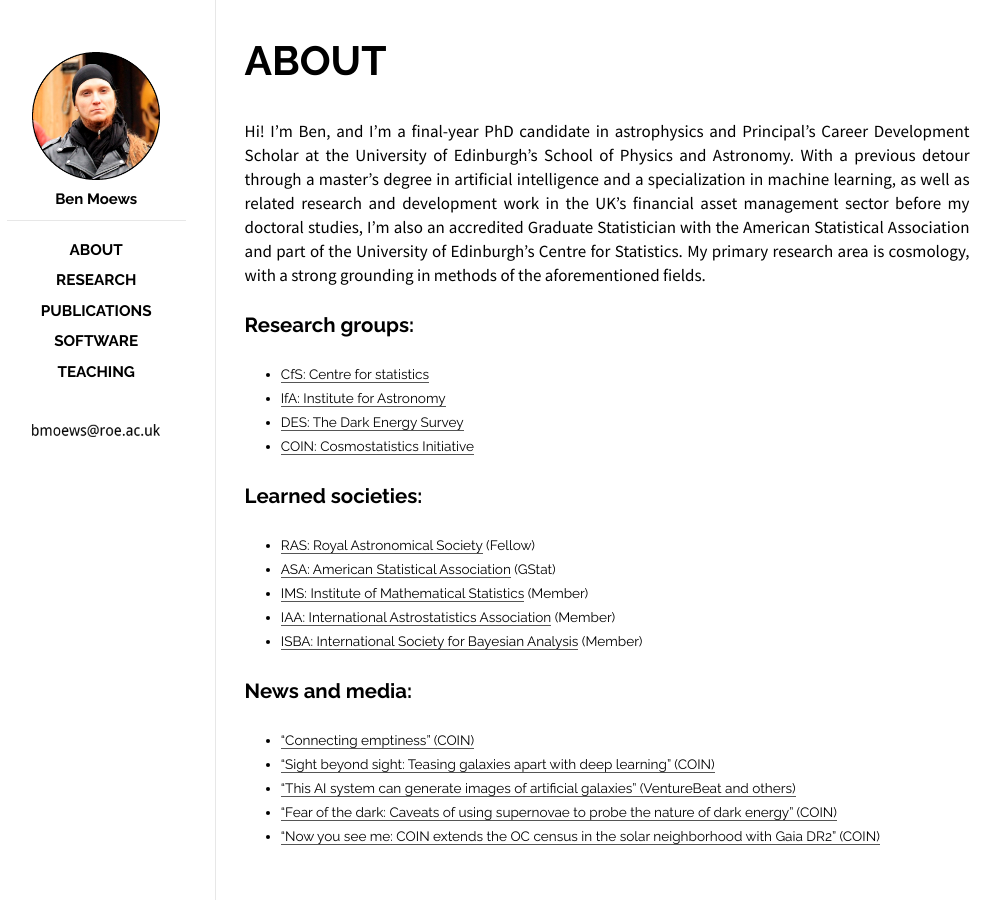
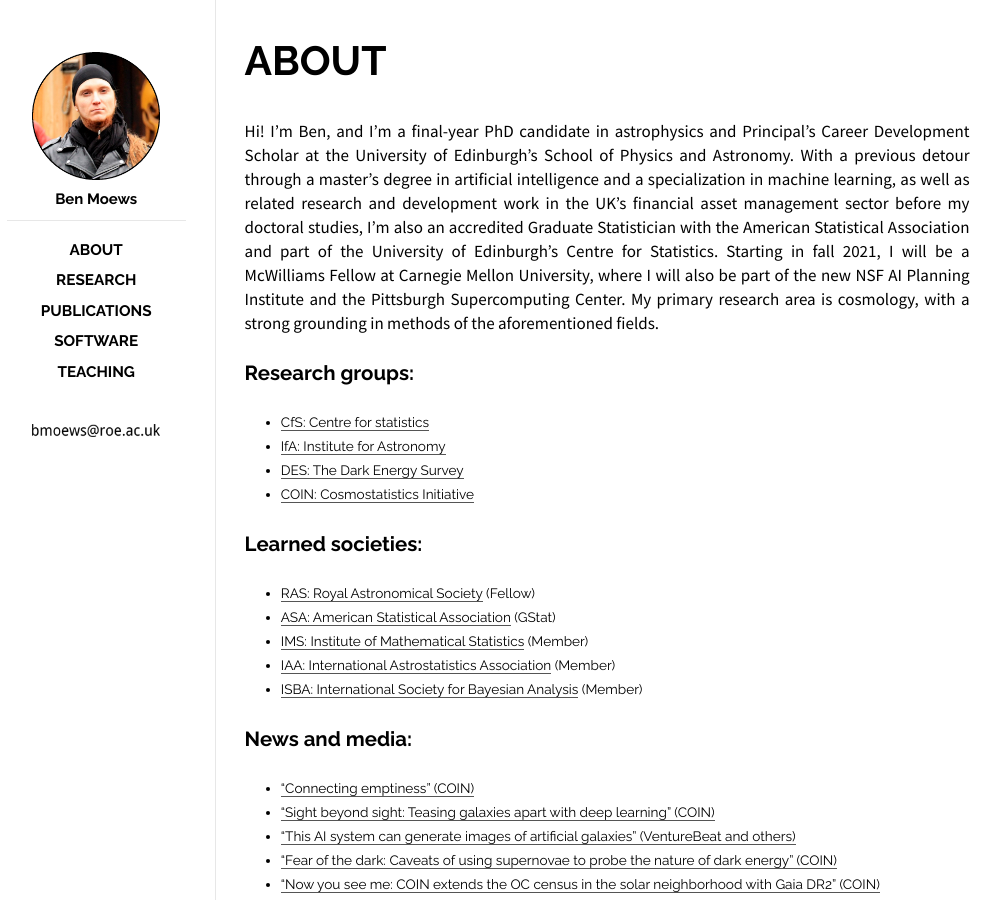
Before and after one commit to moews/moews.github.io, a Jekyll site: the page built from _posts/2017-03-27-about.md, in a window 1280 px wide. Shown: the whole page, without its empty margins (143-1144 px from the left). Built offline with Jekyll 4.4.1, drawn with Linux system fonts in a browser that asks for light colours.

Commit message:
Update 2017-03-27-about.md

```diff
--- a/_posts/2017-03-27-about.md
+++ b/_posts/2017-03-27-about.md
@@ -7,7 +7,7 @@
 ---
 
 <br>
-Hi! I'm Ben, and I'm a final-year PhD candidate in astrophysics and Principal's Career Development Scholar at the University of Edinburgh's School of Physics and Astronomy. With a previous detour through a master's degree in artificial intelligence and a specialization in machine learning, as well as related research and development work in the UK's financial asset management sector before my doctoral studies, I'm also an accredited Graduate Statistician with the American Statistical Association and part of the University of Edinburgh's Centre for Statistics. My primary research area is cosmology, with a strong grounding in methods of the aforementioned fields.
+Hi! I'm Ben, and I'm a final-year PhD candidate in astrophysics and Principal's Career Development Scholar at the University of Edinburgh's School of Physics and Astronomy. With a previous detour through a master's degree in artificial intelligence and a specialization in machine learning, as well as related research and development work in the UK's financial asset management sector before my doctoral studies, I'm also an accredited Graduate Statistician with the American Statistical Association and part of the University of Edinburgh's Centre for Statistics. Starting in fall 2021, I will be a McWilliams Fellow at Carnegie Mellon University, where I will also be part of the new NSF AI Planning Institute and the Pittsburgh Supercomputing Center. My primary research area is cosmology, with a strong grounding in methods of the aforementioned fields.
 
 ## Research groups:
 
```
